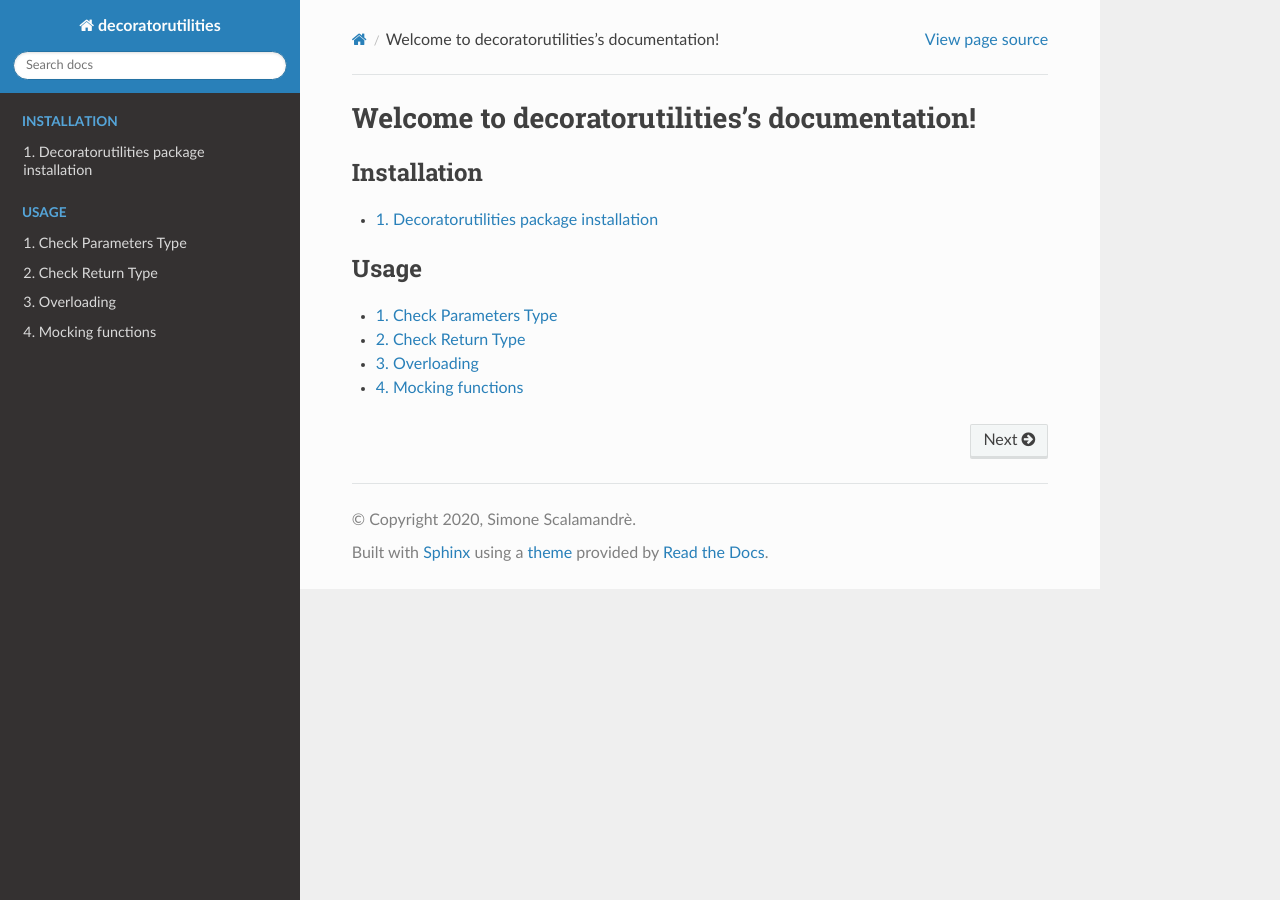
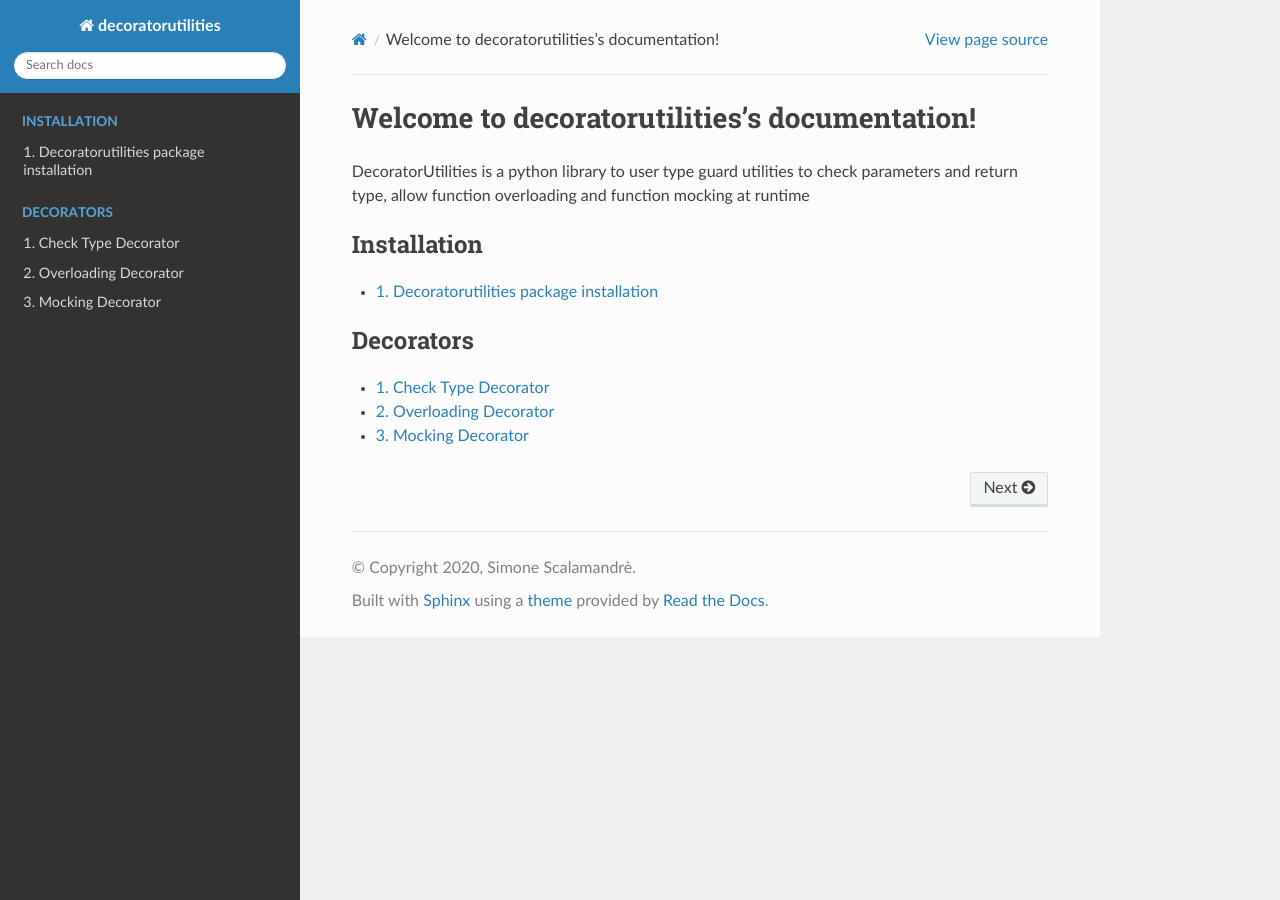
Before and after one commit to Symone95/decoratorutilities, a Sphinx documentation site: the page built from docs/index.rst, in a window 1280 px wide. Built offline with Sphinx 7.4.7 and the Read the Docs theme 2.0.0, drawn with Linux system fonts in a browser that asks for light colours.

Commit message:
Added documentation readthedocs

```diff
--- a/docs/index.rst
+++ b/docs/index.rst
@@ -5,6 +5,10 @@
 
 Welcome to decoratorutilities's documentation!
 ==============================================
+
+DecoratorUtilities is a python library to user type guard utilities
+to check parameters and return type, allow function overloading
+and function mocking at runtime
 
 .. toctree::
    :numbered:
@@ -14,12 +18,11 @@ Welcome to decoratorutilities's documentation!
 
 .. toctree::
    :numbered:
-   :caption: Usage
+   :caption: Decorators
 
-   rst_templates/Usage/check_parameters_type
-   rst_templates/Usage/check_return_type
-   rst_templates/Usage/overloading
-   rst_templates/Usage/mocking_functions
+   rst_templates/Decorators/check_type_decorator
+   rst_templates/Decorators/overloading_decorator
+   rst_templates/Decorators/mocking_decorator
 
 ..
    Indices and tables
```
Also changed, not shown: docs/rst_templates/Decorators/check_type_decorator.rst (added, +40 -0 lines), docs/rst_templates/Decorators/mocking_decorator.rst (added, +26 -0 lines), docs/rst_templates/Decorators/overloading_decorator.rst (added, +26 -0 lines), docs/rst_templates/Usage/check_parameters_type.rst (deleted, +0 -22 lines), docs/rst_templates/Usage/check_return_type.rst (deleted, +0 -19 lines), docs/rst_templates/Usage/mocking_functions.rst (deleted, +0 -26 lines), docs/rst_templates/Usage/overloading.rst (deleted, +0 -24 lines), 1 other file.
